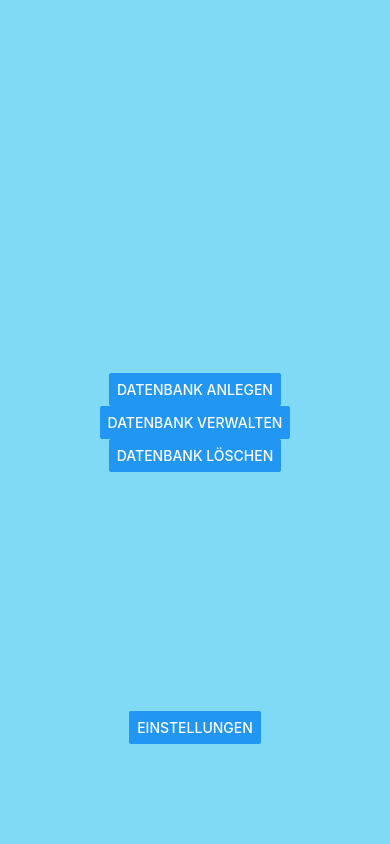
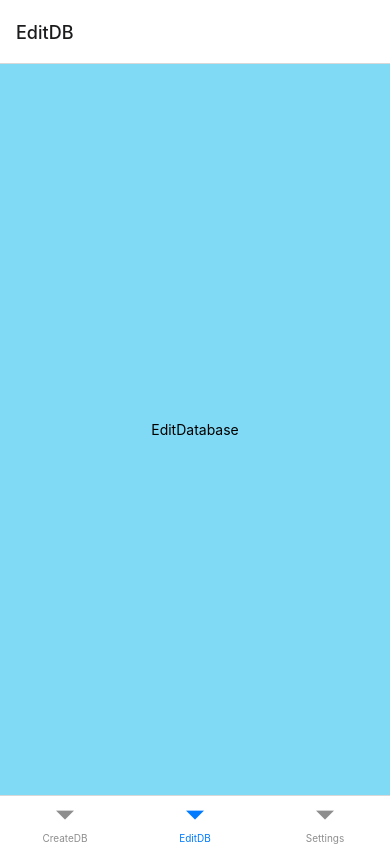
Before and after one commit to WsSebastian/ProjectMcCode, a React Native app: screen /EditDB in a window 390 px wide. Built offline with nearby package versions, Linux system fonts and the light colour scheme.

Commit message:
Navigationsstruktur eingefügt

```diff
--- a/App.js
+++ b/App.js
@@ -1,20 +1,22 @@
-import { StatusBar } from 'expo-status-bar';
-import { StyleSheet, View } from 'react-native';
-import { Menue } from './Components/ButtonMenue.js';
+import { CreateDatabase } from './Screens/CreateDatabase.js';
+import { Settings } from './Screens/Settings.js';
+import { EditDatabase } from './Screens/EditDatabase.js';
+import { NavigationContainer } from '@react-navigation/native';
+import { createBottomTabNavigator } from '@react-navigation/bottom-tabs';
+
+
+const Tab = createBottomTabNavigator();
+
+
 
 export default function App() {
+
   return (
-    <View style={styles.container}>
-      <Menue/>
-    </View>
-  );
+  <NavigationContainer >
+    <Tab.Navigator>
+      <Tab.Screen name="CreateDB" component={CreateDatabase}/>
+      <Tab.Screen name="EditDB" component={EditDatabase}/>
+      <Tab.Screen name="Settings" component={Settings}/>
+    </Tab.Navigator>
+  </NavigationContainer>);
 }
-
-const styles = StyleSheet.create({
-  container: {
-    flex: 1,
-    backgroundColor: '#81DAF5',
-    alignItems: 'center',
-    justifyContent: 'center',
-  },
-});
--- /dev/null
+++ b/Screens/CreateDatabase.js
@@ -0,0 +1,19 @@
+import { Fragment } from "react";
+import { Text, View, StyleSheet } from "react-native";
+
+export function CreateDatabase() {
+    return (
+        <View style={styles.container}>
+            <Text>CreateDatabase</Text>
+        </View>
+    );
+}
+
+const styles = StyleSheet.create({
+    container: {
+      flex: 1,
+      backgroundColor: '#81DAF5',
+      alignItems: 'center',
+      justifyContent: 'center',
+    },
+  });
--- /dev/null
+++ b/Screens/EditDatabase.js
@@ -0,0 +1,19 @@
+import { Fragment } from "react";
+import { Text, View, StyleSheet } from "react-native";
+
+export function EditDatabase() {
+    return (
+      <View style={styles.container}>
+          <Text>EditDatabase</Text>
+      </View>
+    );
+  }
+
+  const styles = StyleSheet.create({
+  container: {
+    flex: 1,
+    backgroundColor: '#81DAF5',
+    alignItems: 'center',
+    justifyContent: 'center',
+  },
+});
--- /dev/null
+++ b/Screens/Settings.js
@@ -0,0 +1,22 @@
+import { Fragment } from "react";
+import { Text, View, StyleSheet } from "react-native";
+
+
+
+export function Settings() {
+    return (
+    <View style={styles.container}>
+        <Text>Settings</Text>
+    </View>
+    );
+  }
+
+
+  const styles = StyleSheet.create({
+    container: {
+      flex: 1,
+      backgroundColor: '#81DAF5',
+      alignItems: 'center',
+      justifyContent: 'center',
+    },
+  });
--- a/package.json
+++ b/package.json
@@ -10,11 +10,15 @@
     "eject": "expo eject"
   },
   "dependencies": {
+    "@react-navigation/bottom-tabs": "^6.0.9",
+    "@react-navigation/native": "^6.0.6",
     "expo": "~44.0.0",
     "expo-status-bar": "~1.2.0",
     "react": "17.0.1",
     "react-dom": "17.0.1",
     "react-native": "0.64.3",
+    "react-native-safe-area-context": "3.3.2",
+    "react-native-screens": "~3.10.1",
     "react-native-web": "0.17.1"
   },
   "devDependencies": {
```
Also changed, not shown: 2 other files (tests, documents, lock files or other folders).
